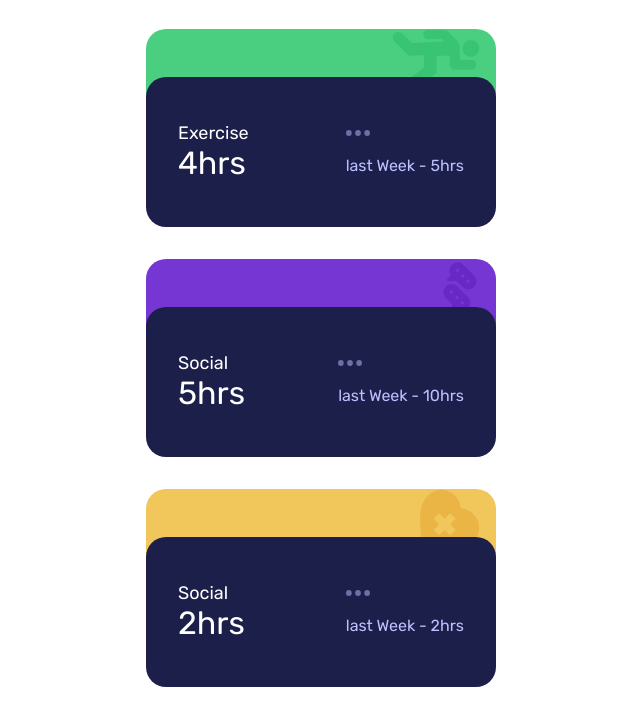
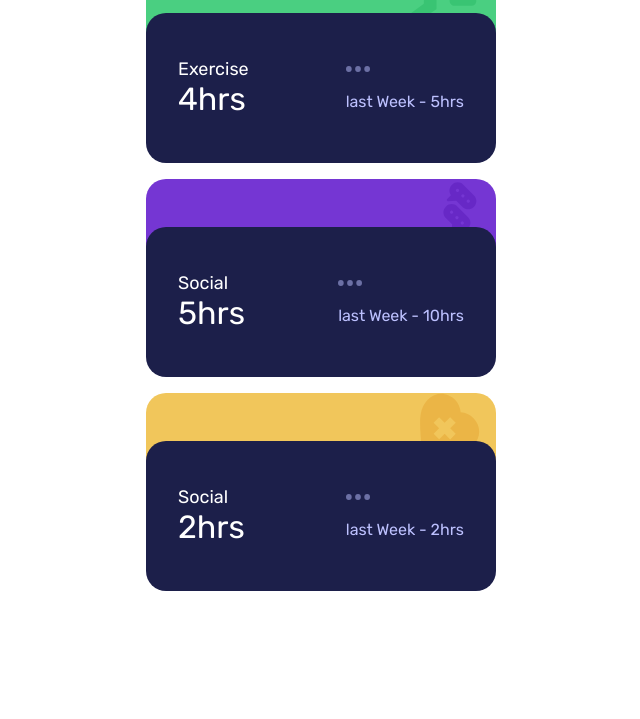
Before and after one commit to AlNomanCSE/Time-tracking-dashboard, a plain HTML site: page index.html in a window 1280 px wide. Shown: the part 741-1460 px from the top of the page, without its empty margins (319-959 px from the left). After the commit the page ends 1348 px from the top, so only its background shows below. Drawn offline with Linux system fonts and the light colour scheme.

```diff
--- a/style.css
+++ b/style.css
@@ -34,7 +34,7 @@ body {
   flex-direction: row;
   justify-content: end;
   position: relative;
-  margin: 5rem auto;
+  margin: 4rem auto;
 }
 .workCard img {
   opacity: 0.5;
```
